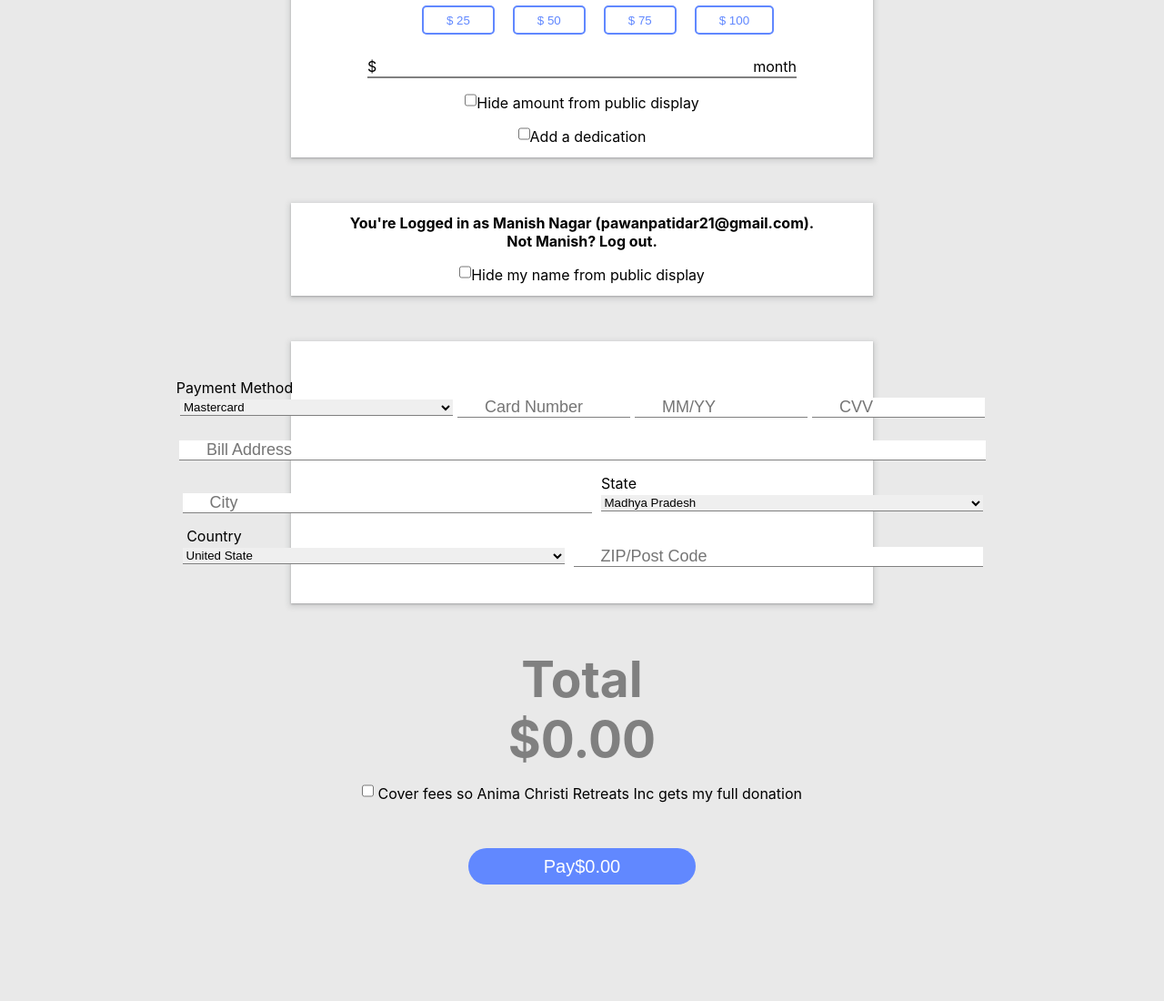
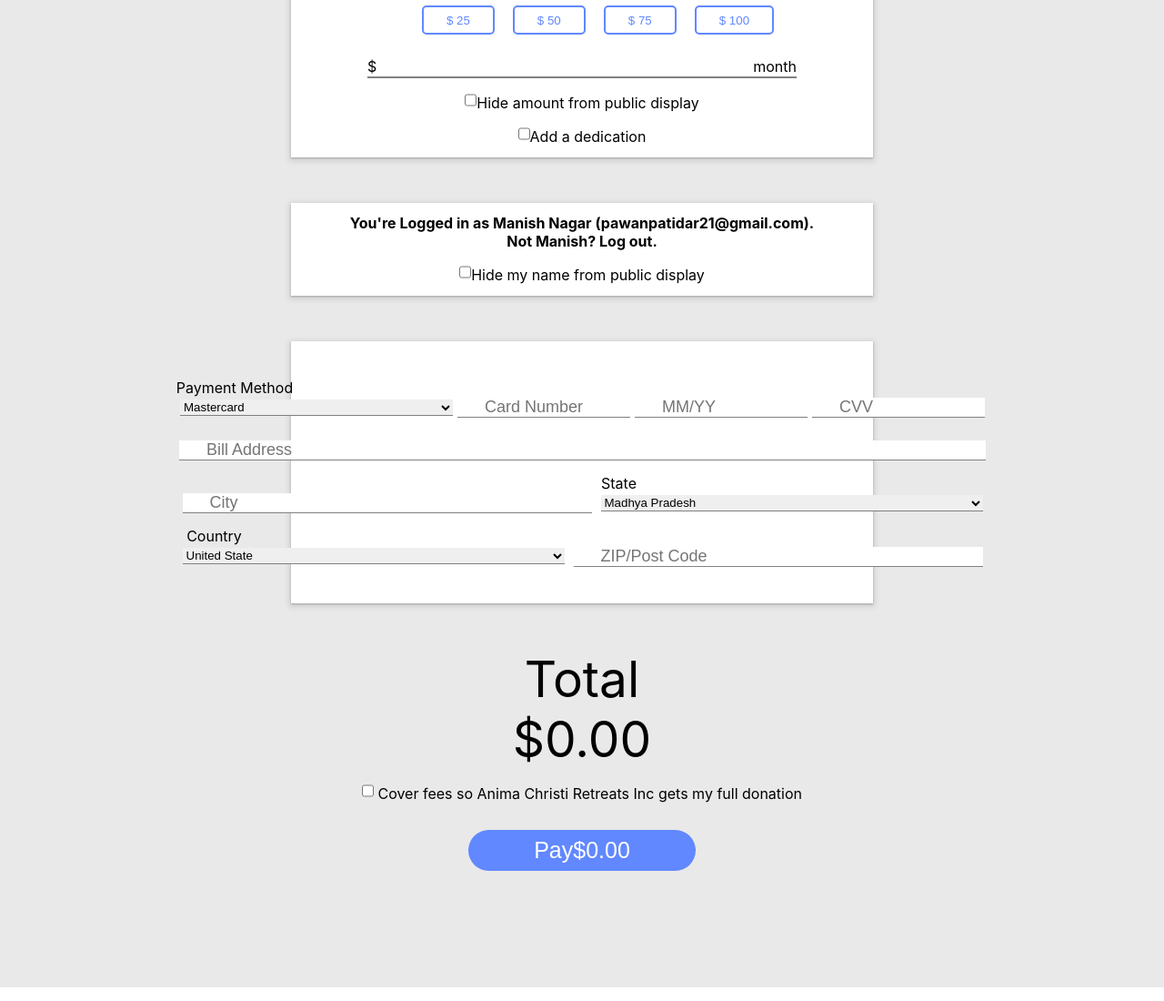
Before and after one commit to cybervirus997/Mightycause, a React (Create React App) app: page /Donation in a window 1280 px wide. Shown: the part 339-1439 px from the top of the page at 91% size. Built offline with nearby package versions, Linux system fonts and the light colour scheme; data requests are answered from the project's data file.

Commit message:
some changes

```diff
--- a/src/Component/FundraisingSolution/Donation.jsx
+++ b/src/Component/FundraisingSolution/Donation.jsx
@@ -316,14 +316,15 @@ const Wrapper2 = styled.div`
 `;
 
 const BUTTON = styled.div`
+
   input {
-    margin-top: 50px;
+
     width: 250px;
-
+height: 3.5vw;
     border-radius: 30px;
     background-color: #6188ff;
     color: white;
-    font-size: 20px;
+    font-size: 25px;
     border: none;
   }
   input:hover {
@@ -337,8 +338,7 @@ const Outer = styled.div`
   right: 60px;
   width: 11%;
 
-  /* justify-content: center;
-align-items: center; */
+
 `;
 
 const Inner = styled.div`
@@ -361,7 +361,7 @@ const Total = styled.div`
 margin-top:50px;
 h1{
   font-size: 55px;
-  color:grey;
+  font-weight: 400;
 }
 `
 const Donation = () => {
```
